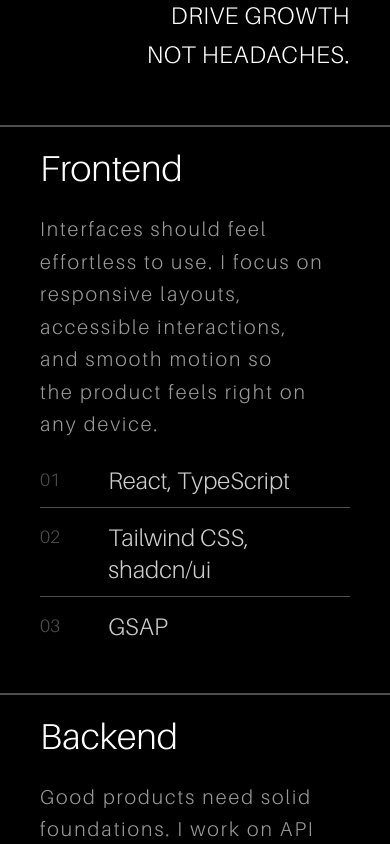
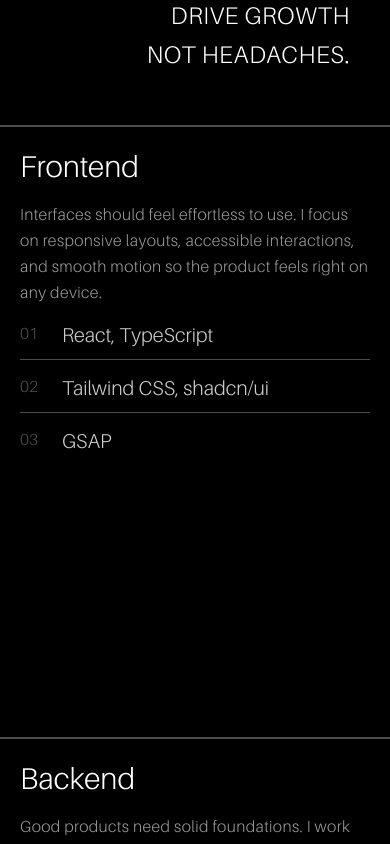
Before and after one commit to Jpallam09/my-portfolio, a React (Vite) app: page / in a window 390 px wide. Shown: the part 1620-2464 px from the top of the page. Built offline with nearby package versions, Linux system fonts and the light colour scheme.

Commit message:
refactor(Services): enhance layout, improve responsiveness, and update service item structure

```diff
--- a/src/sections/Services.tsx
+++ b/src/sections/Services.tsx
@@ -1,15 +1,51 @@
-import { useRef } from "react";
+import { useEffect, useRef } from "react";
 import AnimatedHeaderSection from "../components/AnimatedHeaderSection";
 import { servicesData } from "../constants";
-import { useMediaQuery } from "react-responsive";
 import { useGSAP } from "@gsap/react";
 import { gsap } from "../lib/gsap";
+import { ScrollTrigger } from "gsap/ScrollTrigger";
+
+// Shape of one entry in servicesData. If your constants file already has
+// a type for this, import it and delete these two interfaces.
+interface ServiceItem {
+  title: string;
+}
+
+interface Service {
+  title: string;
+  description: string;
+  items: ServiceItem[];
+}
+
 const Services = () => {
   const text = `I build secure, high-performance full-stack apps
     with smooth UX to drive growth
     not headaches.`;
-  const serviceRefs = useRef([]);
-  const isDesktop = useMediaQuery({ minWidth: "48rem" }); //768px
+  const serviceRefs = useRef<(HTMLDivElement | null)[]>([]);
+
+  // Give every card the height of the tallest one, so each card fully covers
+  // the one behind it when stacked.
+  useEffect(() => {
+    const syncHeights = () => {
+      const els = serviceRefs.current.filter(
+        (el): el is HTMLDivElement => el !== null
+      );
+      if (!els.length) return;
+      els.forEach((el) => (el.style.minHeight = "0px"));
+      const tallest = Math.max(...els.map((el) => el.offsetHeight));
+      els.forEach((el) => (el.style.minHeight = `${tallest}px`));
+    };
+
+    const onResize = () => {
+      syncHeights();
+      ScrollTrigger.refresh();
+    };
+
+    syncHeights();
+    window.addEventListener("resize", onResize);
+    return () => window.removeEventListener("resize", onResize);
+  }, []);
+
   useGSAP(() => {
     // Every service card slides up on its own as it reaches the screen. Because
     // each one has its own trigger, they animate separately instead of the whole
@@ -30,6 +66,7 @@ const Services = () => {
       });
     });
   }, []);
+
   return (
     <section id="services" className="min-h-screen bg-black rounded-t-4xl">
       <AnimatedHeaderSection
@@ -39,31 +76,31 @@ const Services = () => {
         textColor={"text-white"}
         withScrollTrigger={true}
       />
-      {servicesData.map((service, index) => (
+      {(servicesData as Service[]).map((service, index) => (
         <div
-          ref={(el) => (serviceRefs.current[index] = el)}
+          ref={(el) => {
+            serviceRefs.current[index] = el;
+          }}
           key={index}
-          className="sticky px-10 pt-6 pb-12 text-white bg-black border-t-2 border-white/30"
-          style={
-            isDesktop
-              ? {
-                  top: `calc(10vh + ${index * 5}em)`,
-                  marginBottom: `${(servicesData.length - index - 1) * 5}rem`,
-                }
-              : { top: 0 }
-          }
+          className="sticky px-5 pt-6 pb-10 text-white bg-black border-t-2 sm:px-10 sm:pb-12 border-white/30"
+          style={{
+            top: `calc(10vh + ${index * 5}em)`,
+            marginBottom: `${(servicesData.length - index - 1) * 5}rem`,
+          }}
         >
           <div className="flex items-center justify-between gap-4 font-light">
-            <div className="flex flex-col gap-6">
-              <h2 className="text-4xl lg:text-5xl">{service.title}</h2>
-              <p className="text-xl leading-relaxed tracking-widest lg:text-2xl text-white/60 text-pretty">
+            <div className="flex flex-col gap-4 sm:gap-6">
+              <h2 className="text-3xl sm:text-4xl lg:text-5xl">
+                {service.title}
+              </h2>
+              <p className="text-base leading-relaxed tracking-wide sm:text-xl sm:tracking-widest lg:text-2xl text-white/60 text-pretty">
                 {service.description}
               </p>
-              <div className="flex flex-col gap-2 text-2xl sm:gap-4 lg:text-3xl text-white/80">
+              <div className="flex flex-col gap-2 text-xl sm:gap-4 sm:text-2xl lg:text-3xl text-white/80">
                 {service.items.map((item, itemIndex) => (
                   <div key={`item-${index}-${itemIndex}`}>
                     <h3 className="flex">
-                      <span className="mr-12 text-lg text-white/30">
+                      <span className="mr-6 text-base sm:mr-12 sm:text-lg text-white/30">
                         0{itemIndex + 1}
                       </span>
                       {item.title}
```
